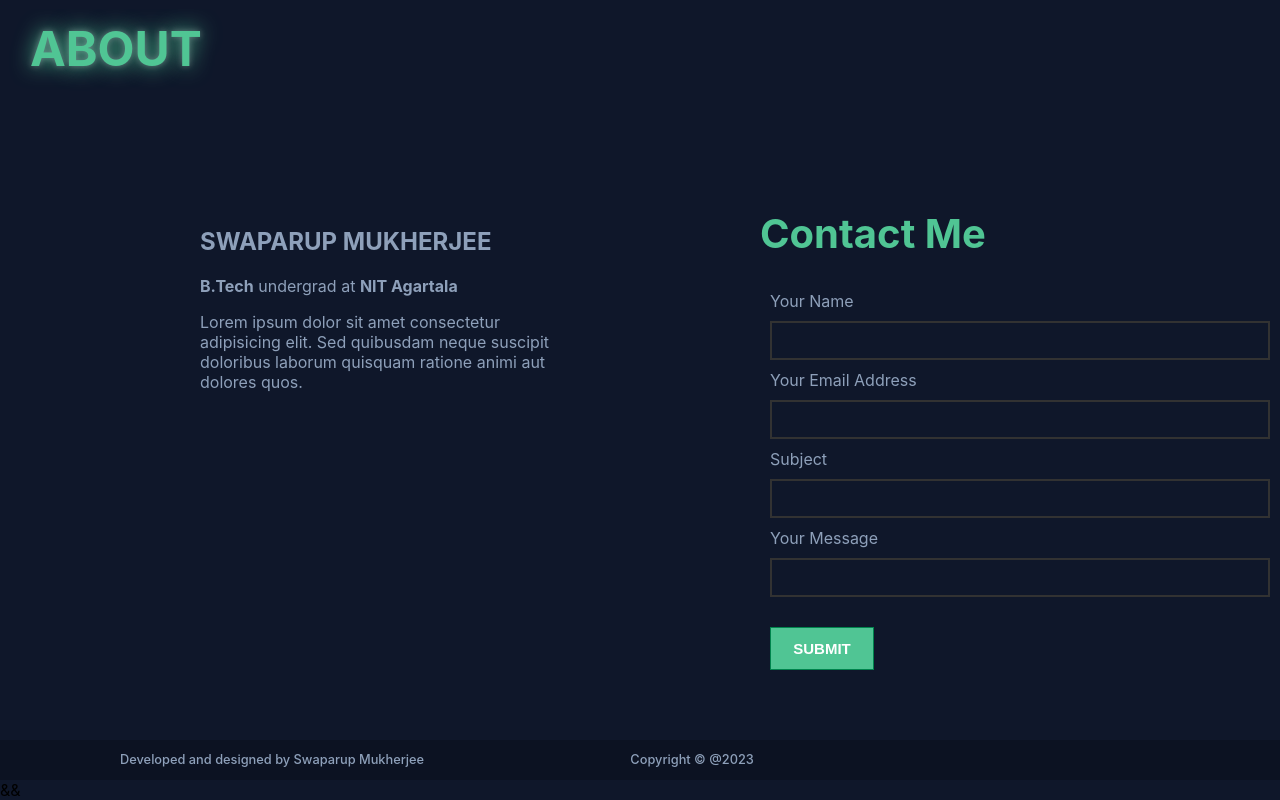
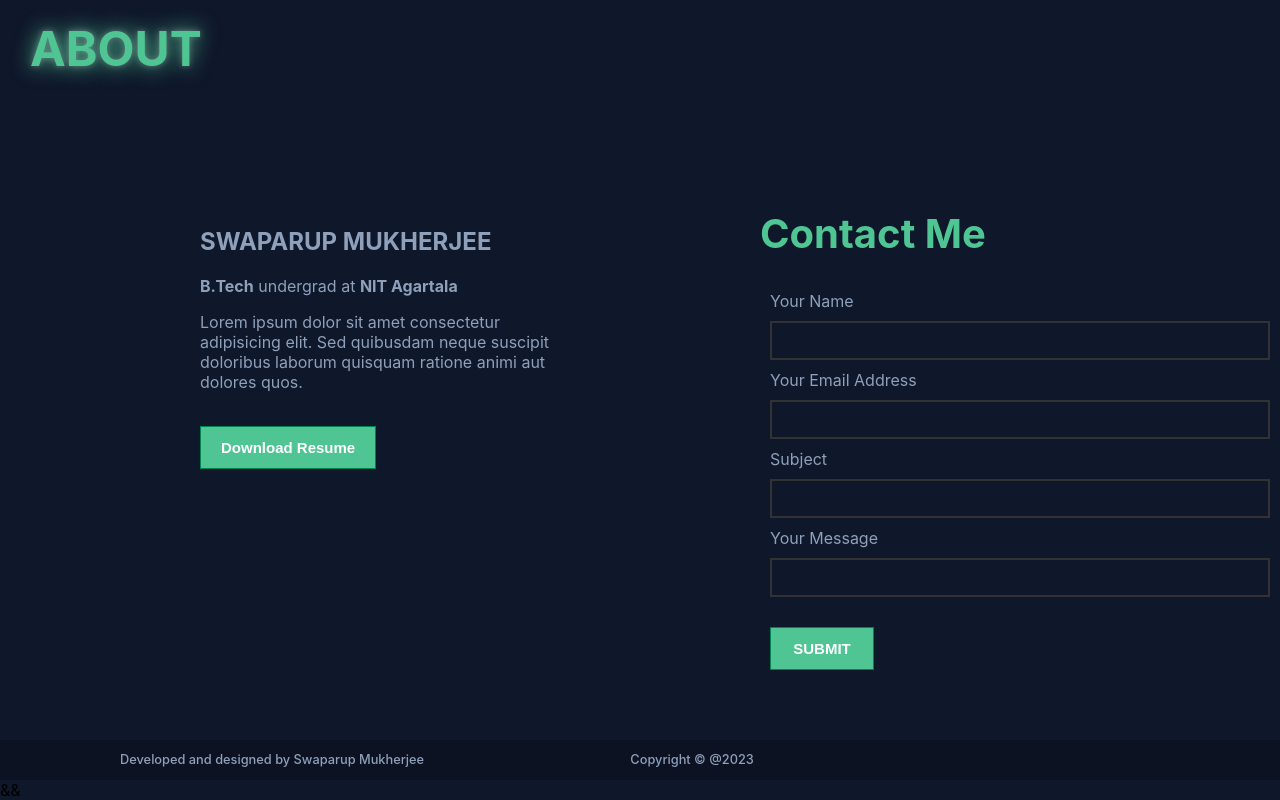
Before and after one commit to crampussm/Personal-portfolio-website, a React (Create React App) app: page / in a window 1280 px wide. Shown: the part 2843-3643 px from the top of the page. Built offline with nearby package versions, Linux system fonts and the light colour scheme.

Commit message:
Update About.js

```diff
--- a/src/components/About.js
+++ b/src/components/About.js
@@ -61,6 +61,9 @@ function About() {
             <h2>SWAPARUP MUKHERJEE</h2>
             <p style={{ fontSize: "1rem" }}><b>B.Tech</b> undergrad at <b>NIT Agartala</b></p>
             <p>Lorem ipsum dolor sit amet consectetur adipisicing elit. Sed quibusdam neque suscipit doloribus laborum quisquam ratione animi aut dolores quos.</p>
+            <form method='get' action="swaparup_mukherjee_resume.pdf">
+              <button className="button">Download Resume</button>
+            </form>
           </div>
           <div className="about-mypic">
 
```
